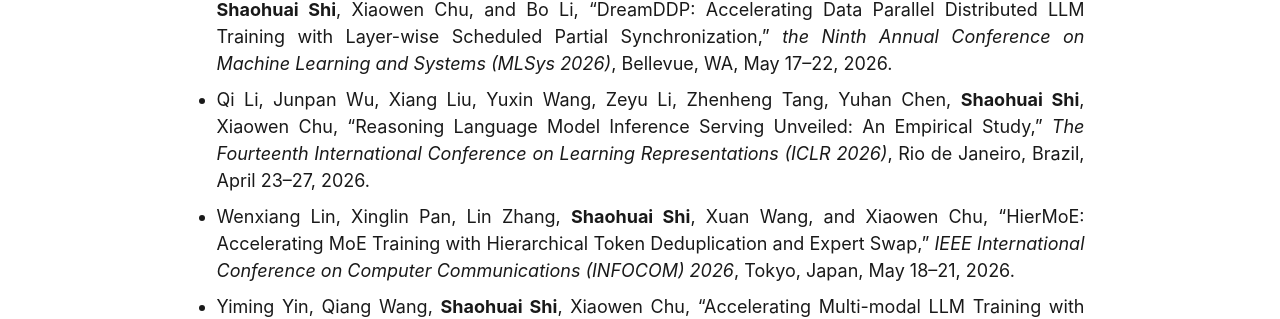
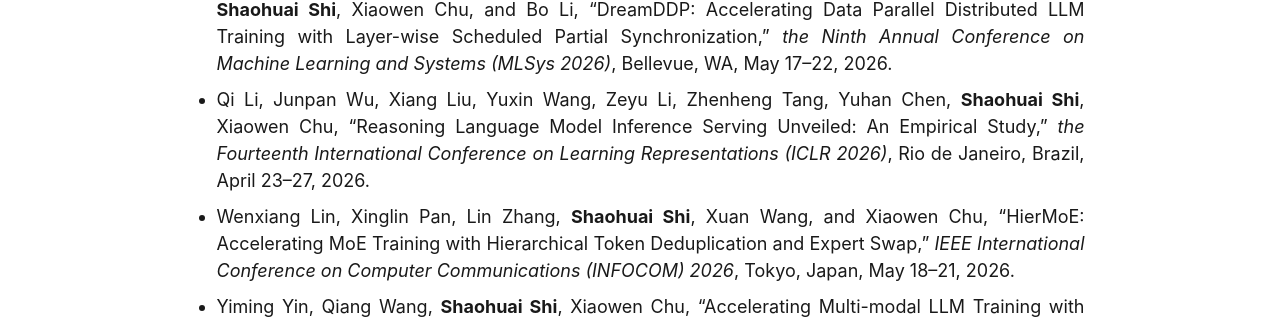
Before and after one commit to shaohuais/shaohuais.github.io, a Jekyll site: the page built from _pages/publications.md, in a window 1280 px wide and 900 px high. Shown: the part 273-592 px from the top of the window. Built offline with Jekyll 4.4.1, drawn with Linux system fonts in a browser that asks for light colours.

Commit message:
revise pubs

```diff
--- a/_pages/publications.md
+++ b/_pages/publications.md
@@ -15,7 +15,7 @@ Publications ([Google Scholar](https://scholar.google.com/citations?user=Wr4B6fQ
 ======
 ## 2026
 - Zhenheng Tang, Zichen Tang, Junlin Huang, Xinglin Pan, Rudan Yan, Yuxin Wang, Amelie Chi Zhou, **Shaohuai Shi**, Xiaowen Chu, and Bo Li, "DreamDDP: Accelerating Data Parallel Distributed LLM Training with Layer-wise Scheduled Partial Synchronization," *the Ninth Annual Conference on Machine Learning and Systems (MLSys 2026)*, Bellevue, WA, May 17–22, 2026.
-- Qi Li, Junpan Wu, Xiang Liu, Yuxin Wang, Zeyu Li, Zhenheng Tang, Yuhan Chen, **Shaohuai Shi**, Xiaowen Chu, "Reasoning Language Model Inference Serving Unveiled: An Empirical Study," *The Fourteenth International Conference on Learning Representations (ICLR 2026)*, Rio de Janeiro, Brazil, April 23–27, 2026.
+- Qi Li, Junpan Wu, Xiang Liu, Yuxin Wang, Zeyu Li, Zhenheng Tang, Yuhan Chen, **Shaohuai Shi**, Xiaowen Chu, "Reasoning Language Model Inference Serving Unveiled: An Empirical Study," *the Fourteenth International Conference on Learning Representations (ICLR 2026)*, Rio de Janeiro, Brazil, April 23–27, 2026.
 - Wenxiang Lin, Xinglin Pan, Lin Zhang, **Shaohuai Shi**, Xuan Wang, and Xiaowen Chu, "HierMoE: Accelerating MoE Training with Hierarchical Token Deduplication and Expert Swap," *IEEE International Conference on Computer Communications (INFOCOM) 2026*, Tokyo, Japan, May 18–21, 2026.
 - Yiming Yin, Qiang Wang, **Shaohuai Shi**, Xiaowen Chu, "Accelerating Multi-modal LLM Training with Adaptive Model Placement and Parallelization," *IEEE International Conference on Computer Communications (INFOCOM) 2026*, Tokyo, Japan, May 18–21, 2026.
 - Guangyu Xiang, Lin Zhang, Haoxuan Yu, Xinglin Pan, **Shaohuai Shi**, Xiaowen Chu, "Compass: Dissecting Communication and Computation Operators for Efficient LLM Training," *IEEE International Conference on Computer Communications (INFOCOM) 2026*, Tokyo, Japan, May 18–21, 2026.
```
